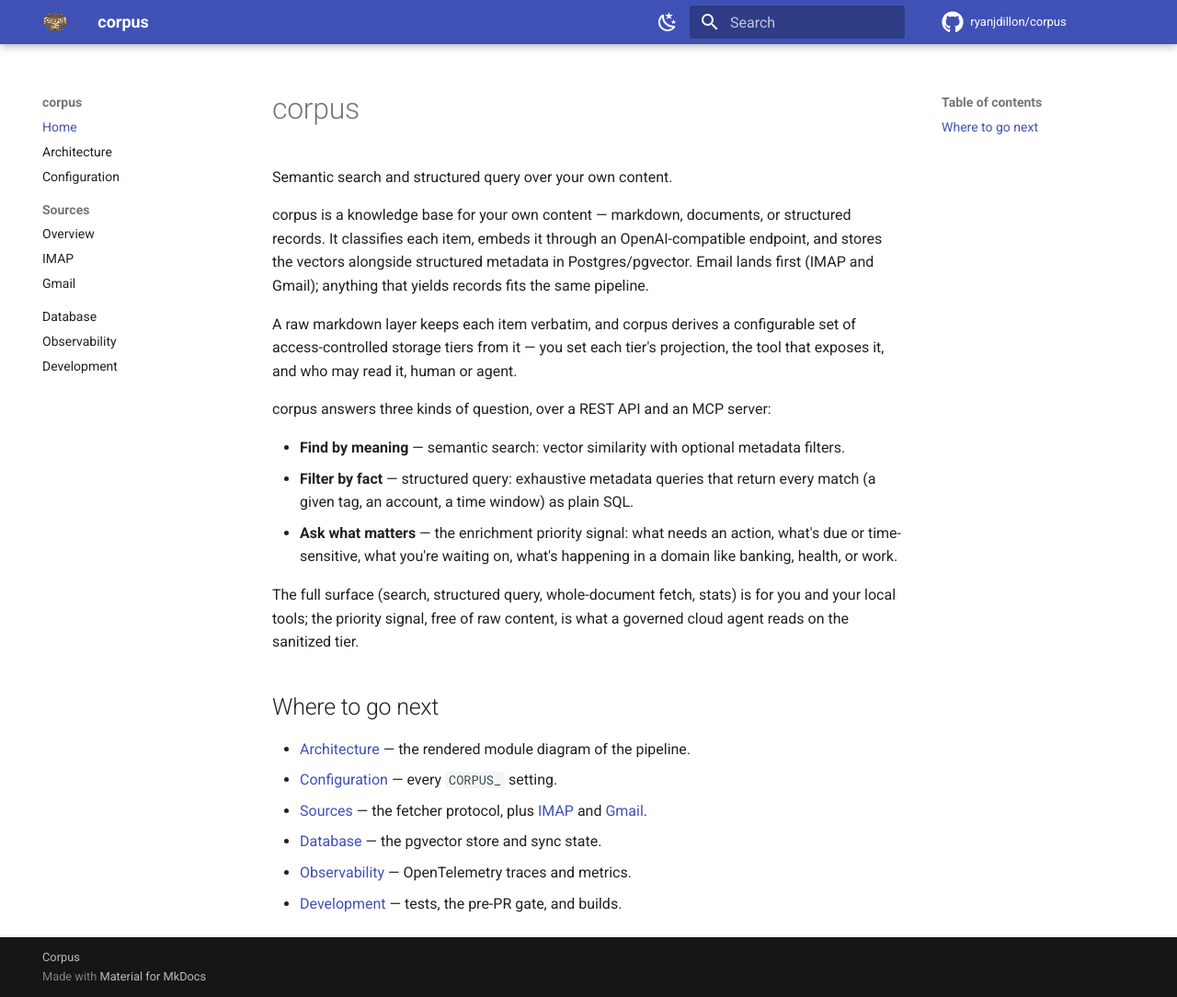
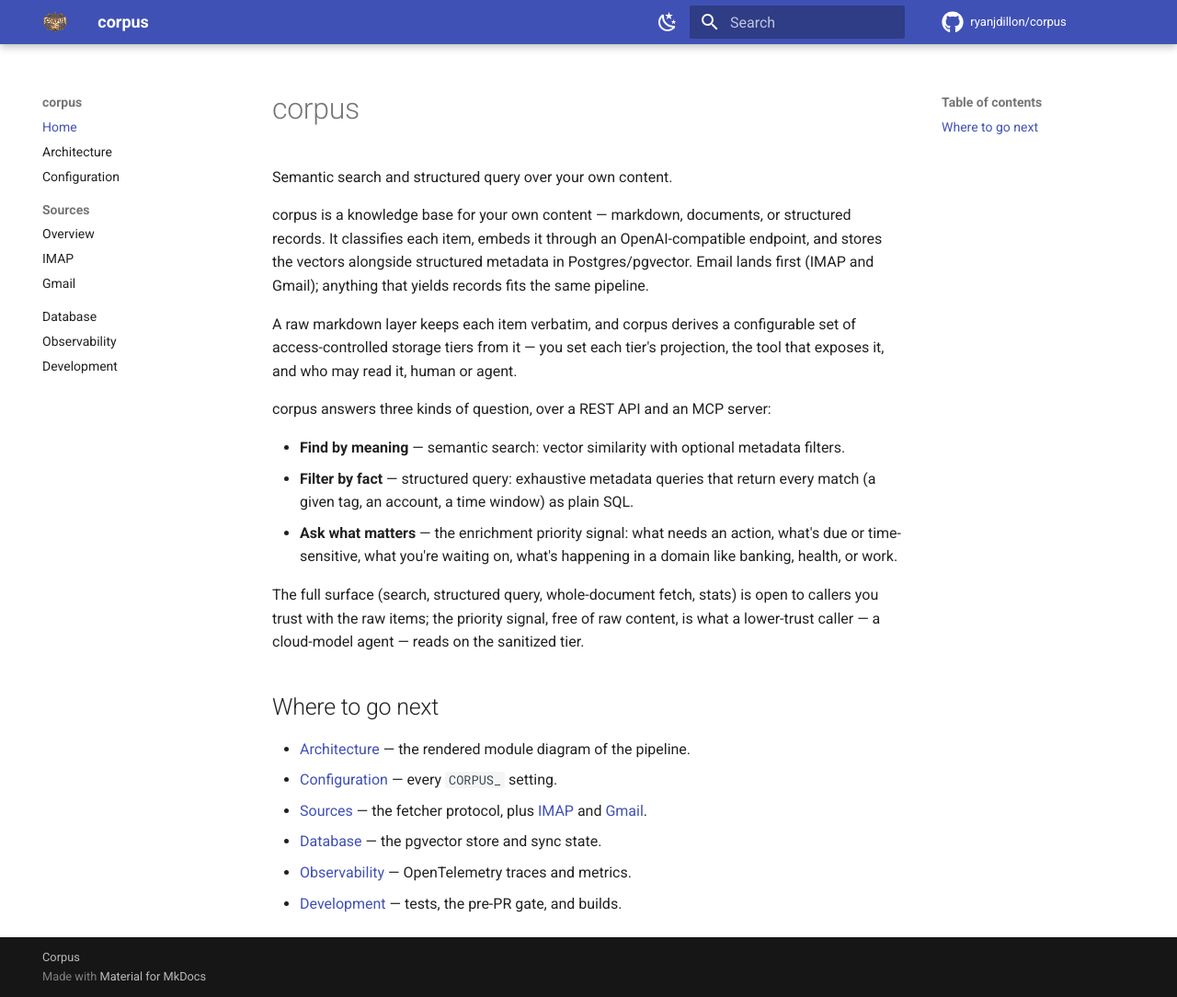
Before and after one commit to ryanjdillon/corpus, an MkDocs documentation site: the page built from docs/index.md, in a window 1280 px wide and 1084 px high. Shown: the whole window at 92% size. Built offline with MkDocs 1.6.1 and Material for MkDocs 9.7.7, drawn with Linux system fonts in a browser that asks for light colours; comment, search, counter and statistics services are not loaded.

Commit message:
docs: frame tier access by trust boundary, not local tooling
"local tools" presumed a particular deployment; describe consumers by
trust instead. Each tier declares an access rule naming who may read
it — callers you trust with the raw items get the full surface, while
a lower-trust caller (a cloud-model agent) sees only the sanitized
tier's priority signal. The diagram's consumer node becomes "Trusted
readers".

```diff
--- a/docs/index.md
+++ b/docs/index.md
@@ -22,9 +22,10 @@ corpus answers three kinds of question, over a REST API and an MCP server:
   what's due or time-sensitive, what you're waiting on, what's happening in a
   domain like banking, health, or work.
 
-The full surface (search, structured query, whole-document fetch, stats) is for
-you and your local tools; the priority signal, free of raw content, is what a
-governed cloud agent reads on the sanitized tier.
+The full surface (search, structured query, whole-document fetch, stats) is open
+to callers you trust with the raw items; the priority signal, free of raw
+content, is what a lower-trust caller — a cloud-model agent — reads on the
+sanitized tier.
 
 ## Where to go next
 
```
Also changed, not shown: README.md (+11 -11 lines), docs/assets/diagrams/overview.svg.
